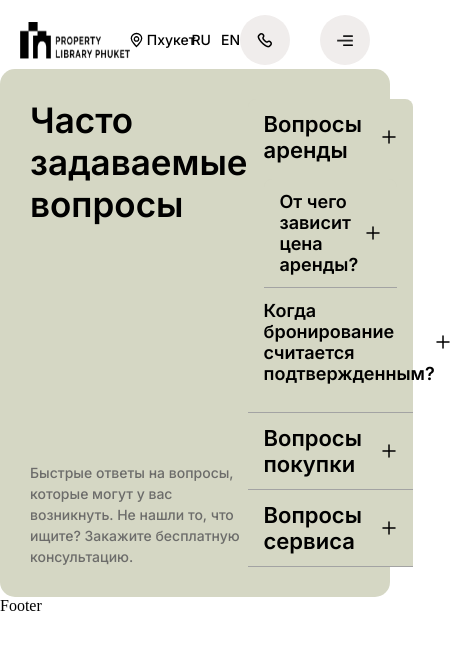
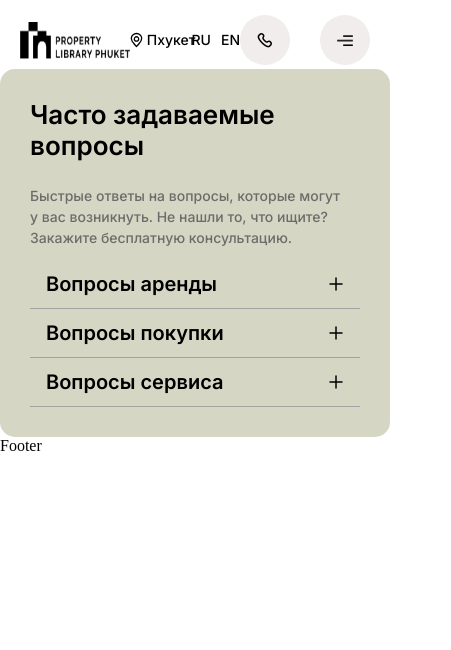
Before and after one commit to WhiteHanClean/Building, a Next.js app: page / in a window 390 px wide. Shown: the top 650 px of the page, 451 px wide, since content can reach past the window. Built offline with nearby package versions, Linux system fonts and the light colour scheme; a web font is replaced by a local one.

Commit message:
media questions section

```diff
--- a/src/components/Questions/Questions.module.scss
+++ b/src/components/Questions/Questions.module.scss
@@ -28,7 +28,7 @@
         }
     }
     .questions_accordion {
-        width: 50%;
+        width: 48%;
         .questions_accordion_button {
             display: flex;
             flex-direction: row-reverse;
@@ -53,3 +53,33 @@
         }
     }
 }
+
+@media only screen and (max-width: 1024px) {
+    .questions {
+        .questions_description {
+            h3 {
+                font-size: 26px;
+            }
+        }
+        .questions_accordion {
+            .questions_accordion_button {
+                font-size: 20px;
+            }
+        }
+    }
+}
+
+@media only screen and (max-width: 1024px) {
+    .questions {
+        flex-direction: column;
+        gap: 12px;
+        .questions_description {
+            h3 {
+                padding-bottom: 24px;
+            }
+        }
+        .questions_accordion {
+            width: 100%;
+        }
+    }
+}
--- a/src/components/Questions/Questions.tsx
+++ b/src/components/Questions/Questions.tsx
@@ -27,7 +27,7 @@ const Questions: React.FC = () => {
                 <p>Быстрые ответы на вопросы, которые могут у вас возникнуть. Не нашли то, что ищите? Закажите бесплатную консультацию.</p>
             </div>
             <div className={s.questions_accordion}>
-                <Collapse bordered={false} defaultActiveKey={['1']} expandIcon={({ isActive }) => null}>
+                <Collapse bordered={false} expandIcon={({ isActive }) => null}>
                     <Panel header={<div className={s.questions_accordion_button}><img src="/accordionBtn.svg" alt="accordionBtn" />Вопросы аренды</div>} key="1" style={customPanelStyle}>
                         <Collapse bordered={false} expandIcon={({ isActive }) => null}>
                             <Panel header={<div className={s.questions_accordion_button}><img src="/accordionBtn.svg" alt="accordionBtn" /> <p>От чего зависит цена аренды?</p></div>} key="nasted" style={customPanelStyle}>
```
